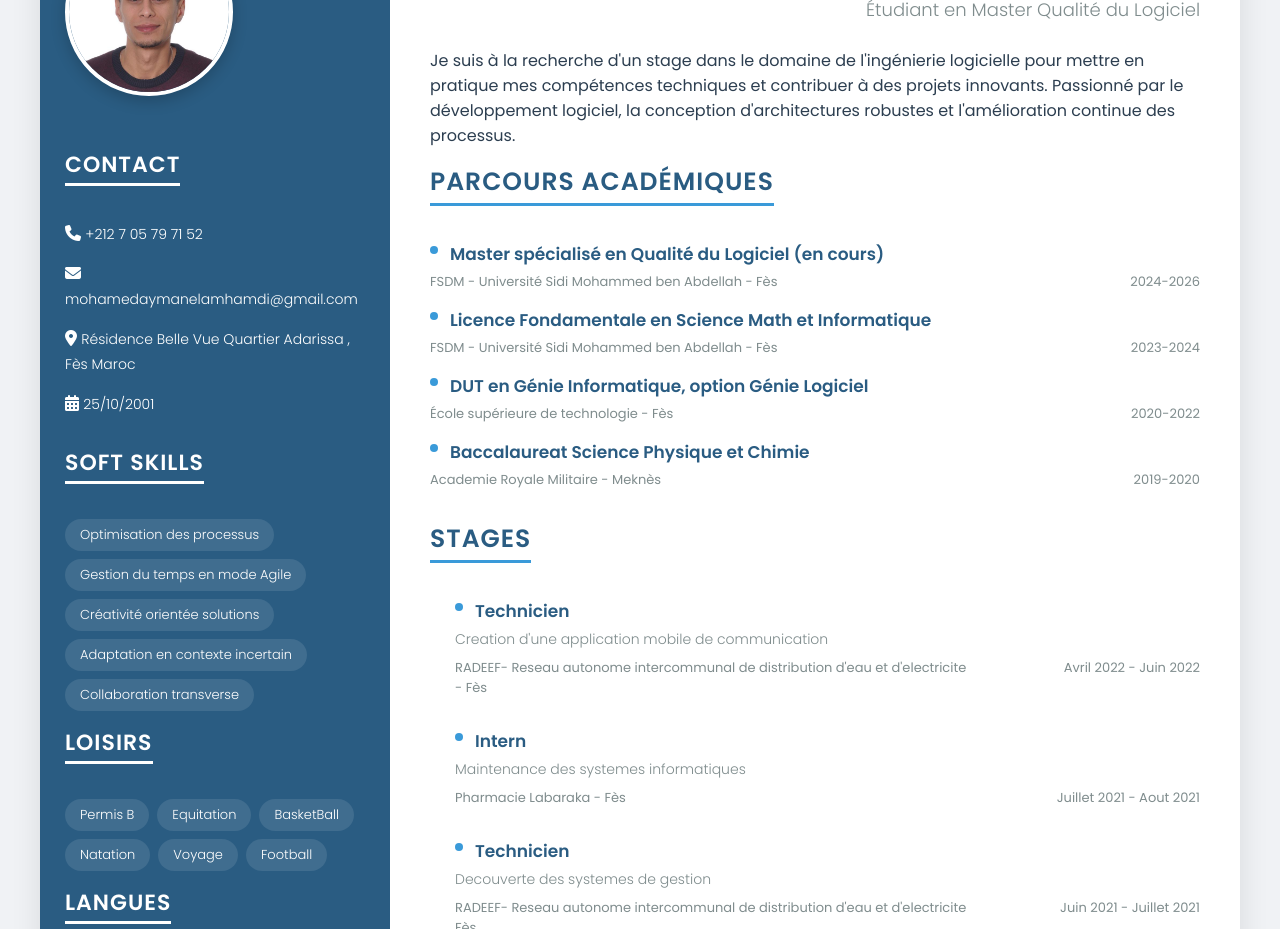
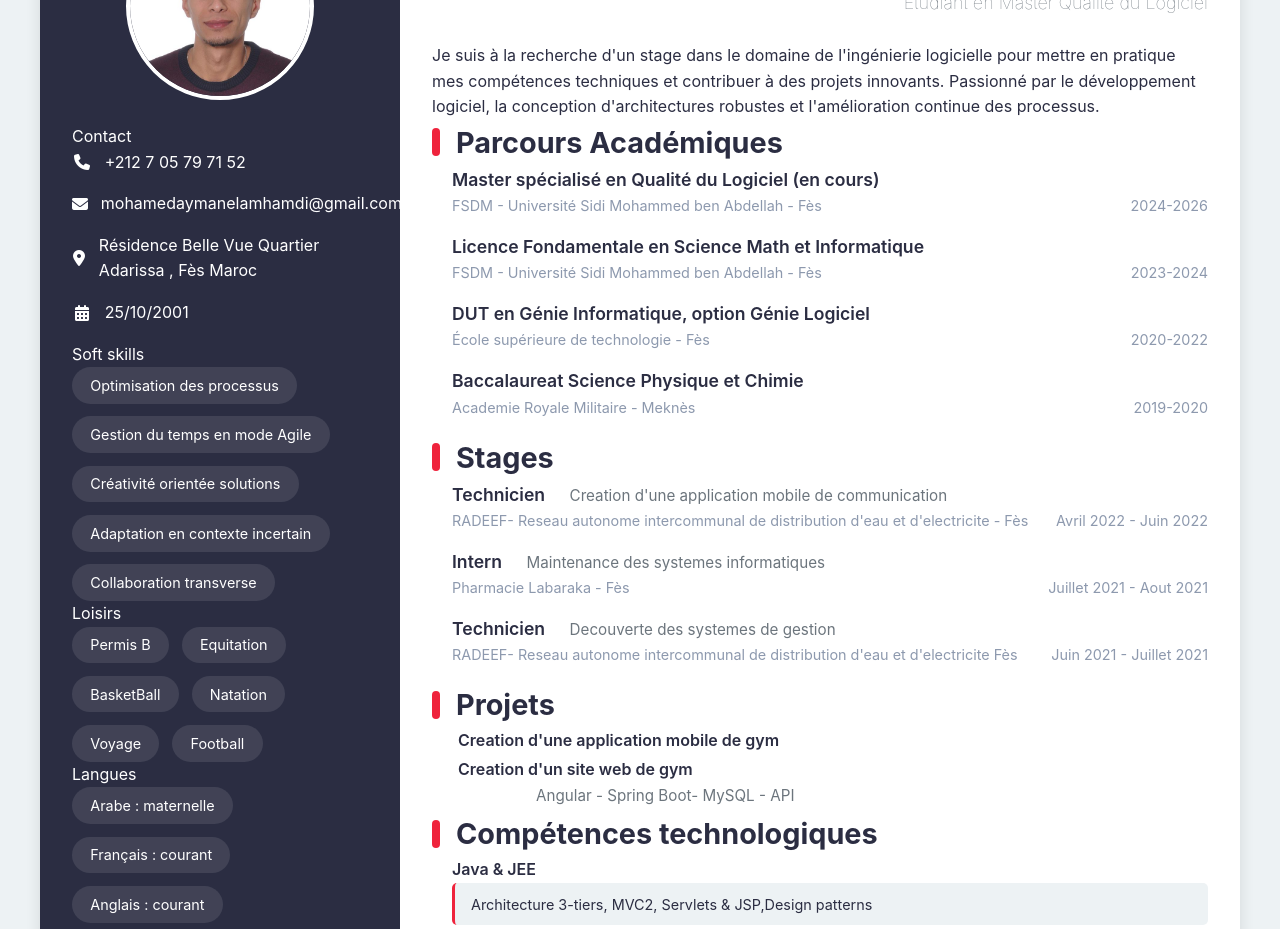
Before and after one commit to mohamed0aymane/Creation-MonCV, a plain HTML site: page index.html in a window 1280 px wide. Shown: the part 152-1081 px from the top of the page. Drawn offline with Linux system fonts and the light colour scheme.

Commit message:
feature: add style2.css

```diff
--- a/css/style2.css
+++ b/css/style2.css
@@ -0,0 +1,258 @@
+/* =============================
+   THEME 2 - MODERNE MINIMALISTE
+============================= */
+:root {
+  --primary-color: #2b2d42;
+  --secondary-color: #8d99ae;
+  --accent-color: #ef233c;
+  --dark-text: #2b2d42;
+  --light-text: #6c757d;
+  --background-light: #edf2f4;
+  --card-shadow: 0 2px 15px rgba(0, 0, 0, 0.1);
+}
+
+/* =============================
+   BASE
+============================= */
+body {
+  margin: 0;
+  padding: 0;
+  font-family: 'Inter', sans-serif;
+  background-color: var(--background-light);
+  color: var(--dark-text);
+  line-height: 1.6;
+}
+
+.container-main {
+  display: grid;
+  grid-template-columns: 360px 1fr;
+  max-width: 1200px;
+  margin: 2rem auto;
+  background: white;
+  box-shadow: var(--card-shadow);
+  border-radius: 10px;
+  overflow: hidden;
+}
+
+/* =============================
+   PROFILE SECTION
+============================= */
+.container-profile {
+  background: var(--primary-color);
+  padding: 2rem;
+  color: white;
+}
+
+.profile-image img.picture {
+  width: 100%;
+  max-width: 180px;
+  aspect-ratio: 1;
+  border-radius: 50%;
+  border: 4px solid white;
+  margin: 0 auto 1.5rem;
+  display: block;
+}
+
+
+.profile-name {
+  font-size: 42px;
+  font-weight: 700;
+  color: black;
+  margin-bottom: 10px;
+  letter-spacing: -0.5px;
+}
+
+.profile-title {
+  font-size: 18px;
+  color: var(--light-text);
+  font-weight: 100;
+  text-align: right;
+  align-self: flex-end;
+  padding-bottom: 15px;
+  margin-bottom: 10px;
+}
+.description-profile {
+  display: flex;
+  flex-direction: column;
+  padding-left: 20px;
+}
+
+
+/* =============================
+   CONTACT & SKILLS
+============================= */
+/* Pour aligner avec les autres éléments de la timeline */
+.projet-item {
+  padding-left: 2.5rem;
+  margin-bottom: 0.2rem;
+  position: relative;
+}
+.projet-titles {
+  display: block;
+  margin-left: -14px;
+  font-weight: 600;
+  color: var(--primary-color);
+  position: relative;
+  transition: all 0.3s ease;
+}
+
+
+ .projet-technologies{
+    margin-left: 4rem;
+    color: var(--light-text);
+    font-size: 0.95rem;
+ }
+
+
+
+.contact-content div {
+  margin-bottom: 1rem;
+  display: flex;
+  align-items: center;
+  gap: 0.8rem;
+}
+
+.contact-content i {
+  width: 20px;
+  text-align: center;
+}
+
+.skills-content, .loisirs-content,.langues-content {
+  display: flex;
+  flex-wrap: wrap;/* Permet de passer à la ligne si nécessaire */
+
+  gap: 0.8rem;
+}
+
+.skill, .loisirs ,.langue {
+    background: rgba(255, 255, 255, 0.1);
+  padding: 0.6em 1.2em; /* Utilisation de em pour le padding relatif */
+  border-radius: 1.5em; /* Basé sur la hauteur de ligne */
+  font-size: 0.9rem;
+  display: inline-flex;
+  align-items: center;
+  justify-content: center;
+  line-height: 1.2;
+  transition: all 0.2s ease;
+  border: 1px solid transparent;
+  min-width: 3em;
+}
+.skill:hover, .loisirs:hover {
+  transform: scale(1.05);
+  border-color: rgba(255, 255, 255, 0.3);
+}
+
+/* =============================
+   MAIN CONTENT
+============================= */
+.container-parcours {
+  padding: 2rem;
+}
+
+.section-title {
+  font-size: 1.8rem;
+  font-weight: 700;
+  color: var(--primary-color);
+  margin: 2rem 0 1.5rem;
+  position: relative;
+  padding-left: 1.5rem;
+}
+
+.section-title::before {
+  content: '';
+  position: absolute;
+  left: 0;
+  top: 50%;
+  transform: translateY(-50%);
+  width: 8px;
+  height: 80%;
+  background: var(--accent-color);
+  border-radius: 4px;
+}
+
+/* =============================
+   EXPERIENCE ITEMS
+============================= */
+.academique-title, .item-title {
+  font-size: 1.1rem;
+  font-weight: 600;
+  color: var(--primary-color);
+  margin-bottom: 0.4rem;
+  margin-left: 20px;
+}
+
+.item-attached {
+  color: var(--light-text);
+  font-size: 0.95rem;
+  margin-bottom: 0.8rem;
+   margin-left: 20px;
+}
+
+.item-details, .academique-details {
+  display: flex;
+  justify-content: space-between;
+  margin-bottom: 1rem;
+  font-size: 0.9rem;
+  color: var(--secondary-color);
+   margin-left: 20px;
+}
+
+/* =============================
+   TECHNOLOGIES
+============================= */
+.competencesTechnologies-list {
+  display: grid;
+  grid-template-columns: repeat(auto-fit, minmax(200px, 1fr));
+  gap: 0.8rem;
+  margin-bottom: 1.5rem;
+}
+
+.competencesTechnologies {
+  background: var(--background-light);
+  padding: 0.6rem 1rem;
+  border-radius: 5px;
+  font-size: 0.9rem;
+  border-left: 3px solid var(--accent-color);
+  margin-left: 20px;
+}
+.competencesTechnologies-category-title{
+    font-size: 1rem;
+    font-weight: 600;
+    margin-left: 20px;
+}
+/* =============================
+   RESPONSIVE
+============================= */
+@media (max-width: 768px) {
+  .container-main {
+    grid-template-columns: 1fr;
+    margin: 1rem;
+  }
+
+  .container-profile {
+    text-align: center;
+    padding: 1.5rem;
+  }
+
+  .skills-content, .loisirs-content {
+    justify-content: center;
+  }
+
+  .contact-content div {
+    justify-content: center;
+  }
+}
+
+@media (max-width: 480px) {
+  .profile-image img.picture {
+    max-width: 140px;
+  }
+
+  .profile-name {
+    font-size: 1.5rem;
+  }
+
+  .section-title {
+    font-size: 1.1rem;
+  }
+}
--- a/index.html
+++ b/index.html
@@ -5,8 +5,8 @@
     <meta charset="UTF-8">
     <meta name="viewport" content="width=device-width, initial-scale=1.0">
     <title>Lamhamdi Mohamed Aymane</title>
-    <link rel="stylesheet" href="css/style1.css">
-    <!--<link rel="stylesheet" href="css/style2.css">-->
+    <!--<link rel="stylesheet" href="css/style1.css">-->
+    <link rel="stylesheet" href="css/style2.css">
     <!--<link rel="stylesheet" href="css/style3.css">-->
     <!--<link rel="stylesheet" href="css/style4.css">-->
     <!--<link rel="stylesheet" href="css/style5.css">-->
@@ -155,7 +155,6 @@
                     <div class="projets-content">
                         <div class="projet-item">
                             <span class="projet-titles">Creation d'une application mobile de gym</span>
-                            <span class="projet-technologies"></span>
                         </div>
                     </div>
                      <div class="projets-content">
```
